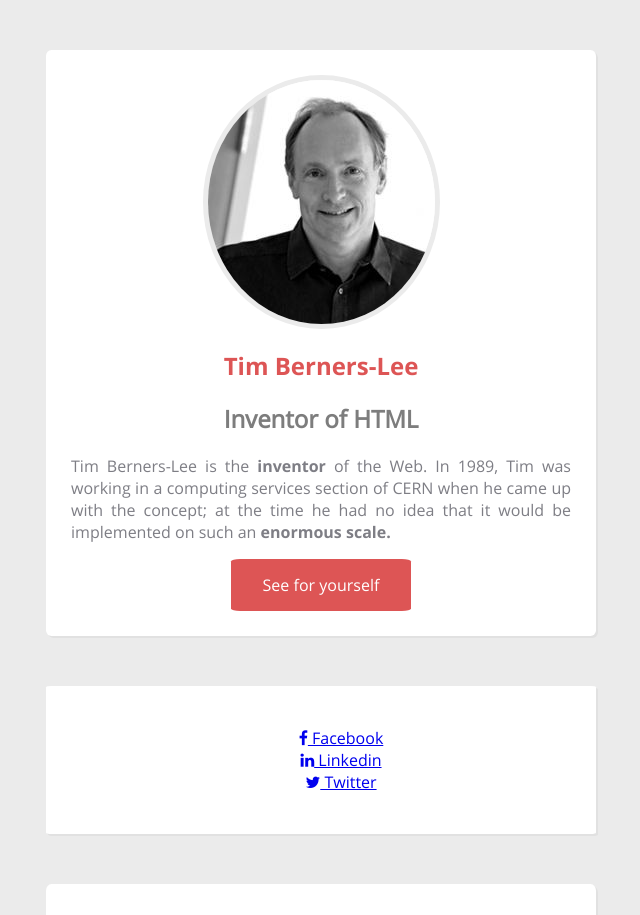
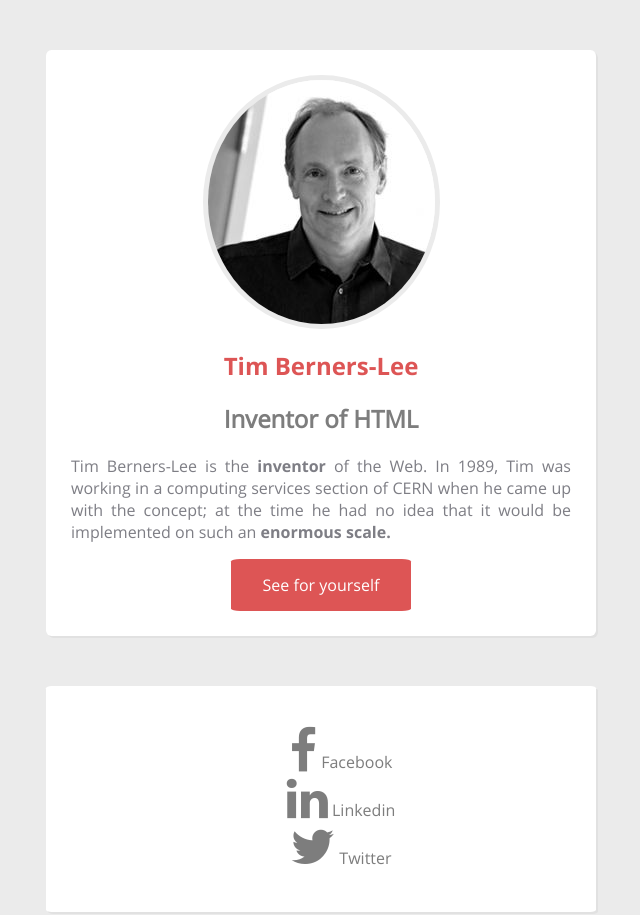
Before and after one commit to Freecey/website-berners-lee, a plain HTML site: page index.html in a window 1280 px wide. Shown: the top 915 px of the page, without its empty margins (319-959 px from the left). Drawn offline with Linux system fonts and the light colour scheme.

Commit message:
push, need social icones correction

```diff
--- a/index.html
+++ b/index.html
@@ -31,9 +31,9 @@
         <section class="cadre01 leesocial">
             <div>
                 <ul>
-                    <li><a href="https://www.facebook.com/public/Tim-Berners-Lee"><i class="fa fa-facebook"></i> Facebook</a></li>
-                    <li><a href="https://www.linkedin.com/in/tim-berners-lee-b41808ab/"><i class="fa fa-linkedin"></i> Linkedin</a></li>
-                    <li><a href="https://twitter.com/timberners_lee"><i class="fa fa-twitter"></i> Twitter</a></li>
+                    <li><a href="https://www.facebook.com/public/Tim-Berners-Lee"><i class="fa fa-facebook" style="font-size: 3em;"></i> Facebook</a></li>
+                    <li><a href="https://www.linkedin.com/in/tim-berners-lee-b41808ab/"><i class="fa fa-linkedin" style="font-size: 3em;"></i> Linkedin</a></li>
+                    <li><a href="https://twitter.com/timberners_lee"><i class="fa fa-twitter" style="font-size: 3em;"></i> Twitter</a></li>
             </div>
         </section>
 
--- a/style.css
+++ b/style.css
@@ -29,6 +29,24 @@ ul {
     list-style-type: none;
   }
 
+i {
+    color:#7d7d7d;
+}
+
+.socialicone {
+    font-size: 3em;
+}
+
+a {
+    color: inherit;
+    text-decoration: none;
+}
+
+a {color:#7d7d7d;}         /* Unvisited link  */
+a:visited {color:#7d7d7d;} /* Visited link    */
+a:hover {color:#7d7d7d;}   /* Mouse over link */
+a:active {color:#7d7d7d;}  /* Selected link   */
+
 
 .redcolorbg {
     background-color: #dd5555;
@@ -57,7 +75,7 @@ p {
     padding:25px;
     border:0px solid rgb(0, 0, 0);
     background-color: #FFFFFF;
-    display: flow-root;
+    /*display: flow-root; */
     vertical-align: middle;
     box-shadow: 2px 2px #e1e1e1;
     border-radius: 1%;
```
